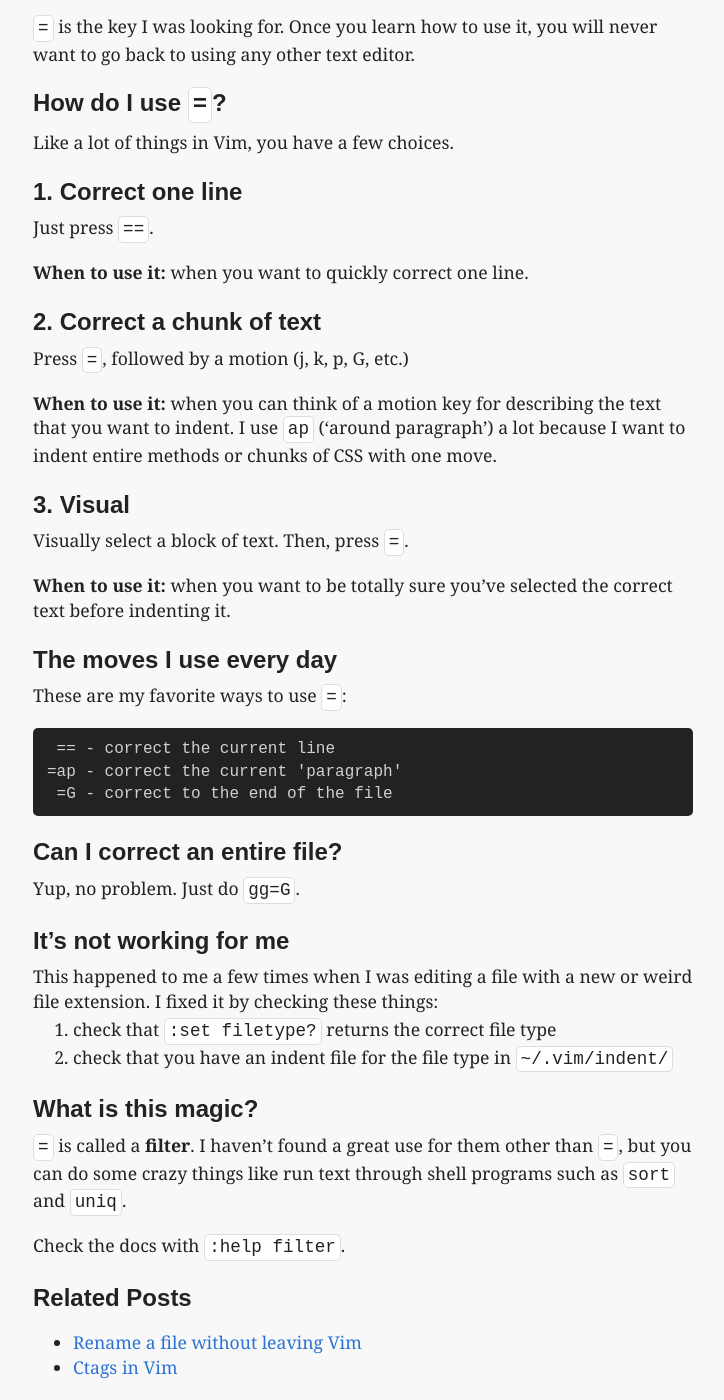
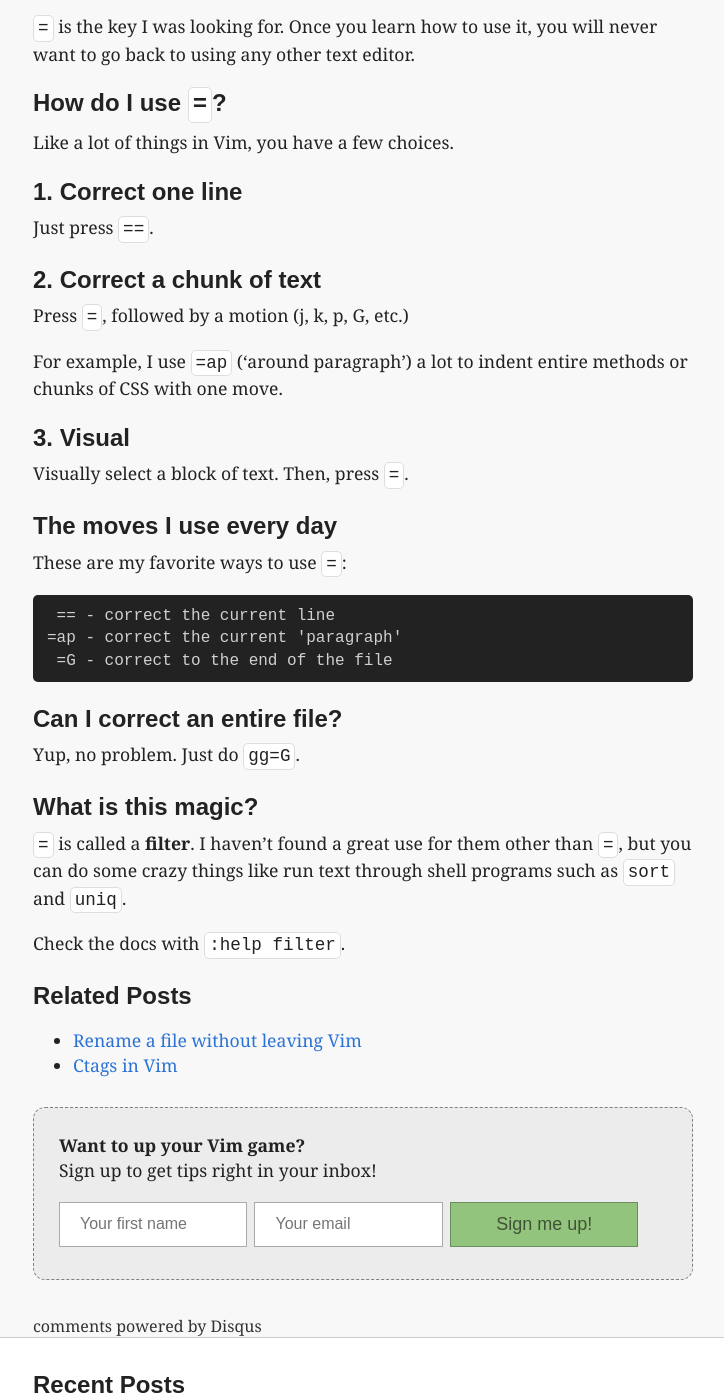
Before and after one commit to ao140505/ao140505.github.io, a Jekyll site: the page built from _posts/2015-03-26-correcting-indentation-in-vim.markdown, in a window 1280 px wide and 1400 px high, scrolled down 438 px. Shown: the whole window, without its empty margins (277-1001 px from the left). Built offline with Jekyll 4.4.1, drawn with Linux system fonts in a browser that asks for light colours; some web fonts are replaced; Markdown is read by kramdown in place of the engine named in the settings; comment, search, counter and statistics services are not loaded.

Commit message:
edit indentation post

```diff
--- a/_posts/2015-03-26-correcting-indentation-in-vim.markdown
+++ b/_posts/2015-03-26-correcting-indentation-in-vim.markdown
@@ -33,23 +33,16 @@
 
 Just press `==`.
 
-**When to use it:** when you want to quickly correct one line.
-
 ## 2. Correct a chunk of text
 
 Press `=`, followed by a motion (j, k, p, G, etc.)
 
-**When to use it:** when you can think of a motion key for describing
-the text that you want to indent. I use `ap` ('around
-paragraph') a lot because I want to indent entire methods or chunks of
-CSS with one move.
+For example, I use `=ap` ('around paragraph') a lot
+to indent entire methods or chunks of CSS with one move.
 
 ## 3. Visual
 
 Visually select a block of text. Then, press `=`.
-
-**When to use it:** when you want to be totally sure you've selected the
-correct text before indenting it.
 
 ## The moves I use every day
 
@@ -65,15 +58,6 @@
 
 Yup, no problem. Just do `gg=G`.
 
-## It's not working for me
-
-This happened to me a few times when I was editing a file with a new or
-weird file extension. I fixed it by checking these things:
-
-1. check that `:set filetype?` returns the correct file type
-2. check that you have an indent file for the file type in
-   `~/.vim/indent/`
-
 ## What is this magic?
 
 `=` is called a **filter**. I haven't found a great use for them other
@@ -86,3 +70,5 @@
 
 * [Rename a file without leaving Vim]({% post_url 2014-11-05-rename-a-file-without-leaving-vim %})
 * [Ctags in Vim]({% post_url 2012-10-15-ctags-in-vim %})
+
+{% include newsletter-cta.html toptext="Want to up your Vim game?" bottomtext="Sign up to get tips right in your inbox!" %}
```
